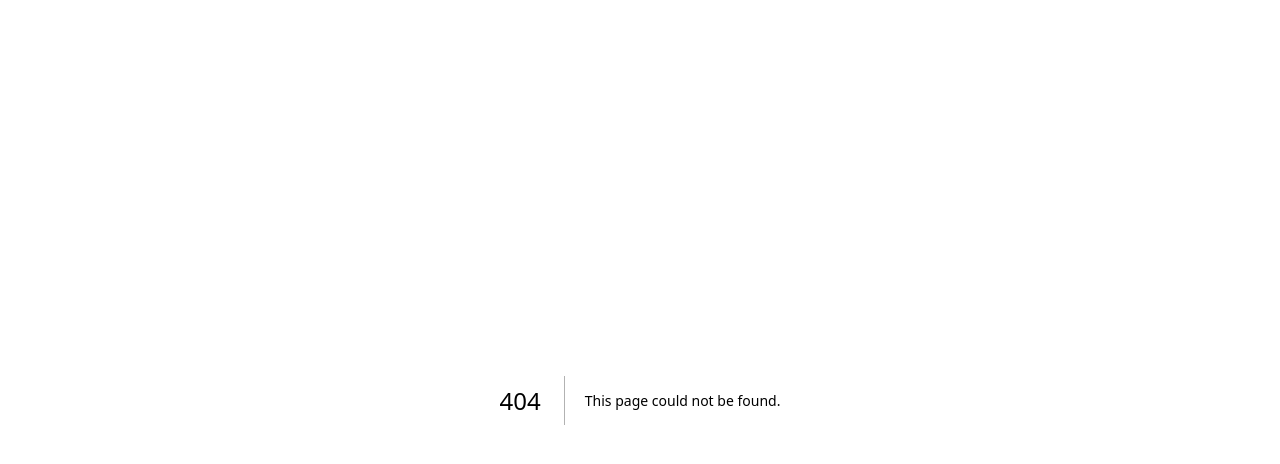
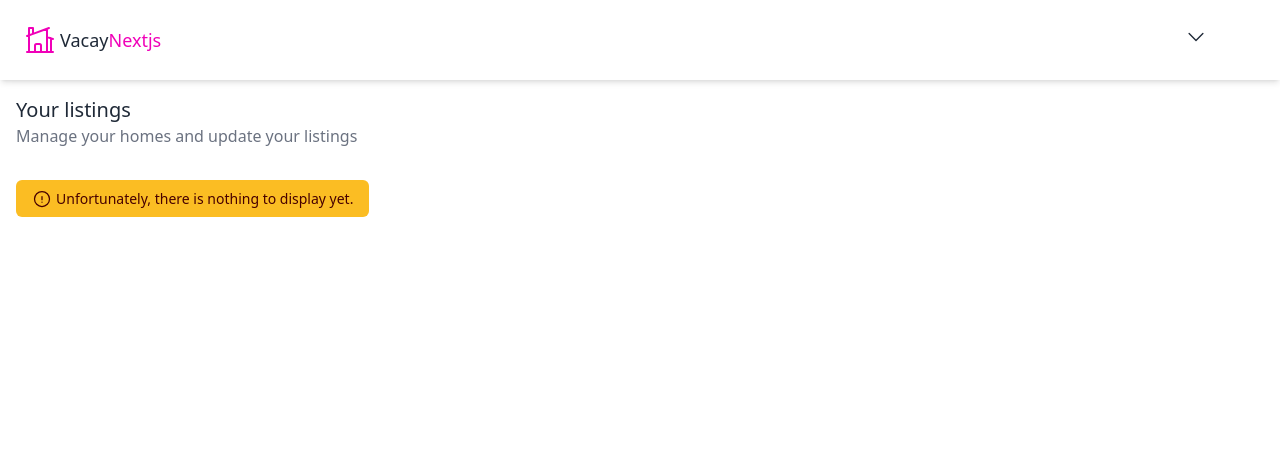
Before and after one commit to jardadev/Vacay-Nextjs, a Next.js app: page /homes in a window 1280 px wide. Before the commit this address had no page. Shown: the top 464 px of the page. Built offline with nearby package versions, Linux system fonts and the light colour scheme.

Commit message:
add user-listed homes page

```diff
--- /dev/null
+++ b/pages/homes/index.js
@@ -0,0 +1,18 @@
+import Layout from '@/components/UI/Layout';
+import Grid from '@/components/UI/Grid';
+
+const Homes = ({ homes = [] }) => {
+	return (
+		<Layout>
+			<h1 className='text-xl font-medium text-gray-800'>Your listings</h1>
+			<p className='text-gray-500'>
+				Manage your homes and update your listings
+			</p>
+			<div className='mt-8'>
+				<Grid homes={homes} />
+			</div>
+		</Layout>
+	);
+};
+
+export default Homes;
```
